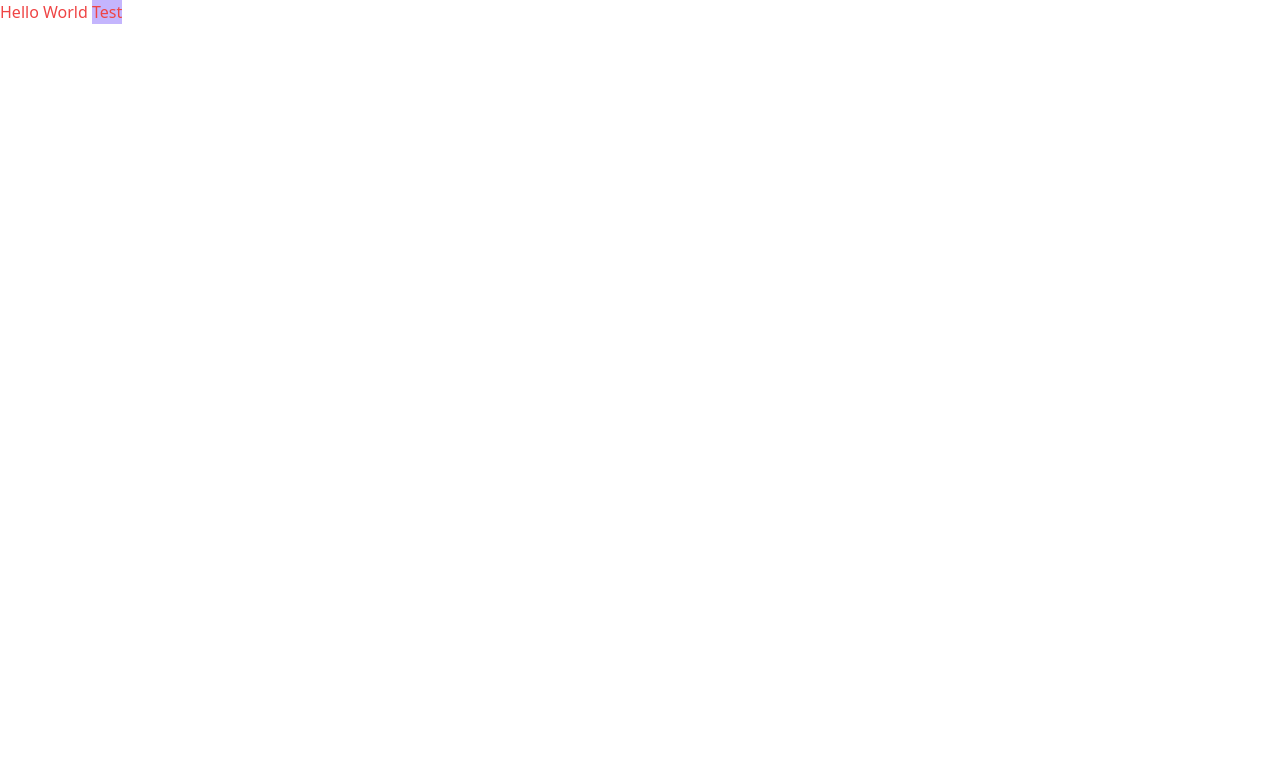
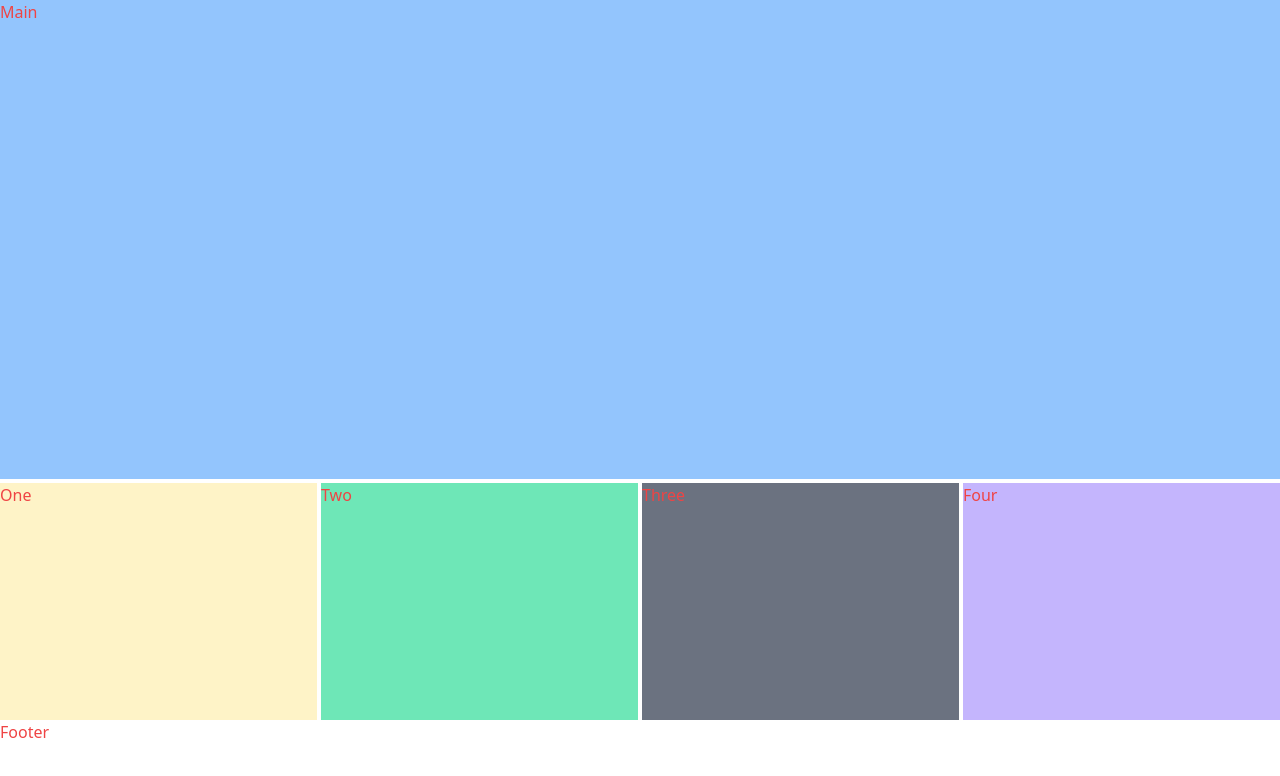
Before and after one commit to Atlas-1510/building-with-backgrounds-and-radiants, a website: page index.html in a window 1280 px wide. Drawn offline with Linux system fonts and the light colour scheme.

Commit message:
Add basic page layout

```diff
--- a/index.html
+++ b/index.html
@@ -8,7 +8,14 @@
     <title>Building With Background And Radiants</title>
   </head>
   <body class="text-red-500">
-    <span>Hello World</span>
-    <button class="bg-purple-300">Test</button>
+    <nav></nav>
+    <main class="grid w-screen h-[90vh] grid-cols-4 grid-rows-3 gap-1">
+      <div class="bg-blue-300 col-start-1 col-end-5 row-span-2">Main</div>
+      <div class="bg-yellow-100">One</div>
+      <div class="bg-green-300">Two</div>
+      <div class="bg-gray-500">Three</div>
+      <div class="bg-purple-300">Four</div>
+    </main>
+    <footer>Footer</footer>
   </body>
 </html>
```
Also changed, not shown: build/styles.css.
